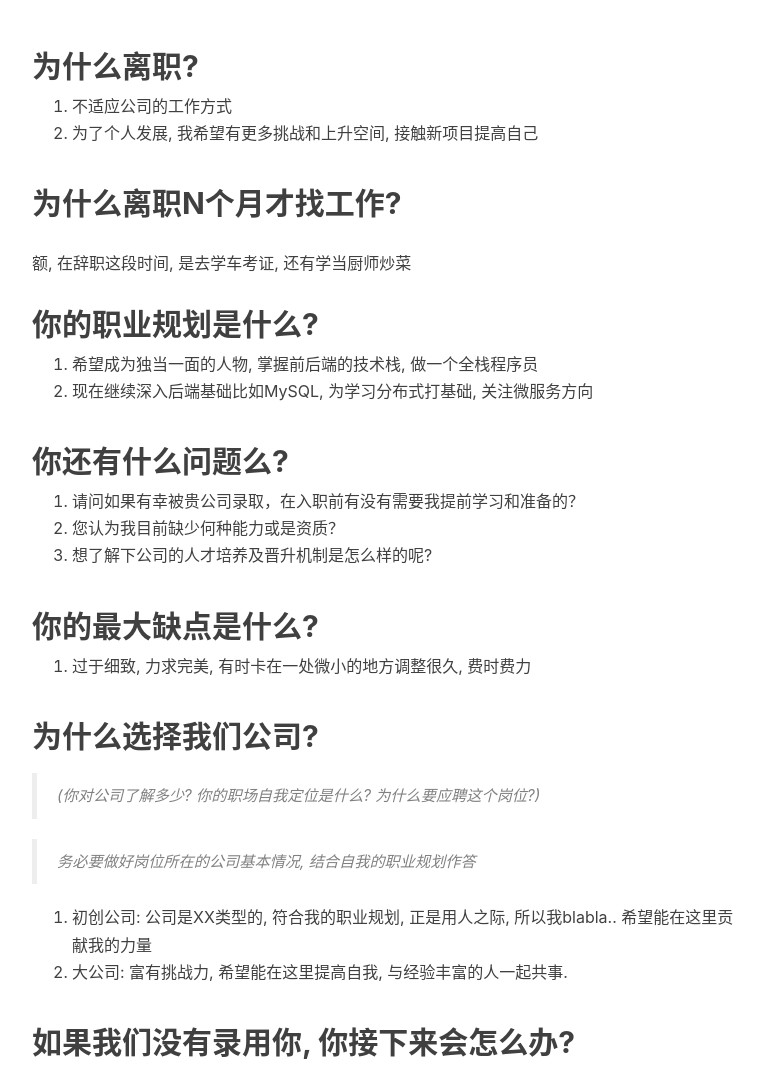
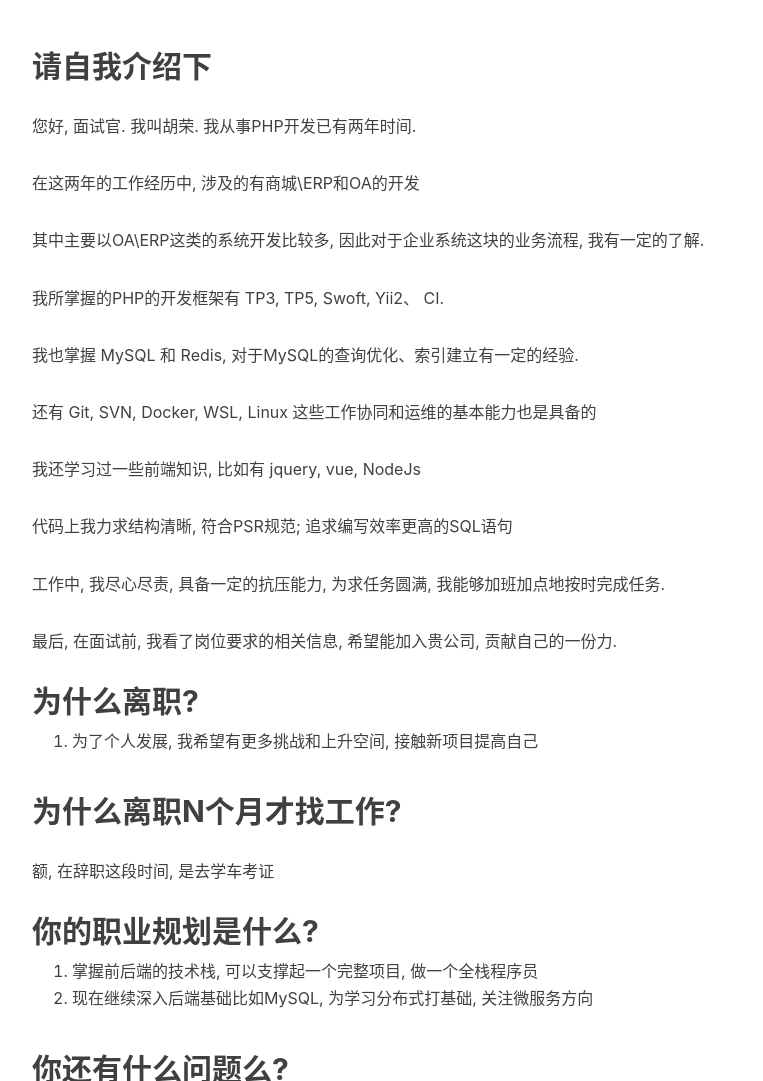
Before and after one commit to EPsheep/EPsheep.github.io, a Jekyll site: the page built from _posts/2020-07-23-面试相关应答.md, in a window 1280 px wide and 1400 px high. Shown: the part 319-1400 px from the top of the window, without its empty margins (233-996 px from the left). Built offline with Jekyll 4.4.1, drawn with Linux system fonts in a browser that asks for light colours; nearby versions of some CDN libraries; our own code applies the rules of GitHub Pages for plain Markdown files; comment, search, counter and statistics services are not loaded; some of the changed text lies outside the part shown.

Commit message:
autocommit

```diff
--- a/_posts/2020-07-23-面试相关应答.md
+++ b/_posts/2020-07-23-面试相关应答.md
@@ -9,21 +9,42 @@ tags:
   - 面试
 ---
 
+## 请自我介绍下
+
+您好, 面试官. 我叫胡荣. 我从事PHP开发已有两年时间.
+
+在这两年的工作经历中, 涉及的有商城\ERP和OA的开发
+
+其中主要以OA\ERP这类的系统开发比较多, 因此对于企业系统这块的业务流程, 我有一定的了解.
+
+我所掌握的PHP的开发框架有 TP3, TP5, Swoft, Yii2、 CI.
+
+我也掌握 MySQL 和 Redis, 对于MySQL的查询优化、索引建立有一定的经验.
+
+还有 Git, SVN, Docker, WSL, Linux 这些工作协同和运维的基本能力也是具备的
+
+我还学习过一些前端知识, 比如有 jquery, vue, NodeJs
+
+代码上我力求结构清晰, 符合PSR规范; 追求编写效率更高的SQL语句
+
+工作中, 我尽心尽责, 具备一定的抗压能力, 为求任务圆满, 我能够加班加点地按时完成任务.
+
+最后, 在面试前, 我看了岗位要求的相关信息, 希望能加入贵公司, 贡献自己的一份力.
+
 ## 为什么离职?
-1. 不适应公司的工作方式
-2. 为了个人发展, 我希望有更多挑战和上升空间, 接触新项目提高自己
+1. 为了个人发展, 我希望有更多挑战和上升空间, 接触新项目提高自己
 
 ## 为什么离职N个月才找工作?
-额, 在辞职这段时间, 是去学车考证, 还有学当厨师炒菜
+额, 在辞职这段时间, 是去学车考证
 
 ## 你的职业规划是什么?
-1. 希望成为独当一面的人物, 掌握前后端的技术栈,  做一个全栈程序员
+1. 掌握前后端的技术栈, 可以支撑起一个完整项目, 做一个全栈程序员
 2. 现在继续深入后端基础比如MySQL, 为学习分布式打基础, 关注微服务方向
 
 ## 你还有什么问题么?
-1. 请问如果有幸被贵公司录取，在入职前有没有需要我提前学习和准备的？
-2. 您认为我目前缺少何种能力或是资质？
-3. 想了解下公司的人才培养及晋升机制是怎么样的呢?
+1. 想了解下公司的人才培养及晋升机制是怎么样的呢?
+2. 请问如果有幸被贵公司录取，在入职前有没有需要我提前学习和准备的？
+3. 您认为我目前缺少何种能力或是资质？
 
 ## 你的最大缺点是什么?
 1. 过于细致, 力求完美, 有时卡在一处微小的地方调整很久, 费时费力
```
